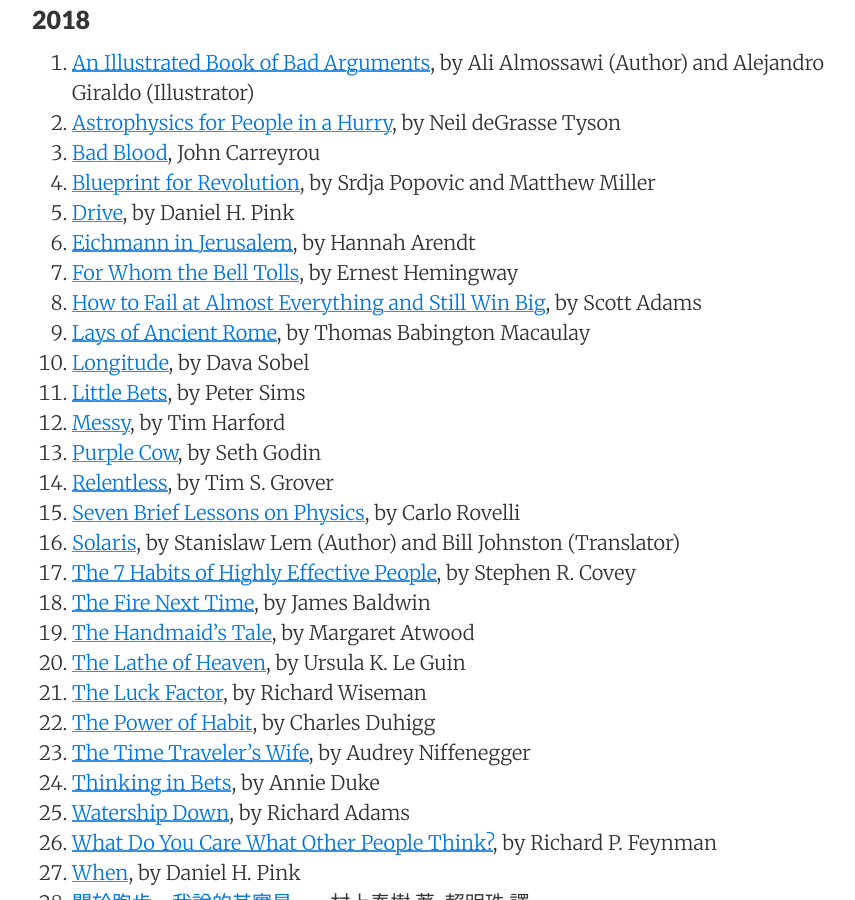
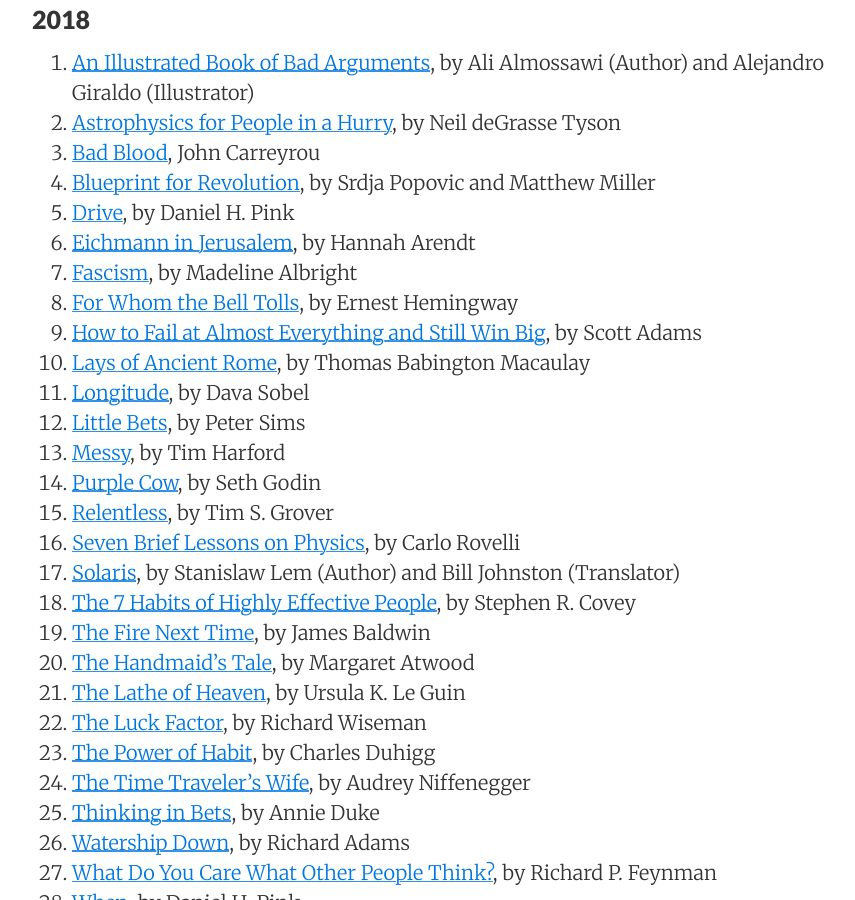
Before and after one commit to sewardlee337/sewardlee337.github.io, a Jekyll site: the page built from readinglist.md, in a window 1280 px wide and 900 px high, scrolled down 560 px. Shown: the whole window, without its empty margins (188-1043 px from the left). Built offline with Jekyll 4.4.1, drawn with Linux system fonts in a browser that asks for light colours; nearby versions of some CDN libraries.

Commit message:
Update reading list

```diff
--- a/readinglist.md
+++ b/readinglist.md
@@ -25,6 +25,7 @@ _"My alma mater was books, a good library... I could spend the rest of my life r
 1. [Blueprint for Revolution](http://amzn.to/2F0QSb0), by Srdja Popovic and Matthew Miller
 1. [Drive](http://amzn.to/2oG9WSB), by Daniel H. Pink
 1. [Eichmann in Jerusalem](https://amzn.to/2EW8tBN), by Hannah Arendt
+1. [Fascism](https://amzn.to/2MWjUfL), by Madeline Albright
 1. [For Whom the Bell Tolls](http://amzn.to/2CjHAGc), by Ernest Hemingway
 1. [How to Fail at Almost Everything and Still Win Big](https://amzn.to/2GY79eJ), by Scott Adams
 1. [Lays of Ancient Rome](https://amzn.to/2M9yuRq), by Thomas Babington Macaulay
```
